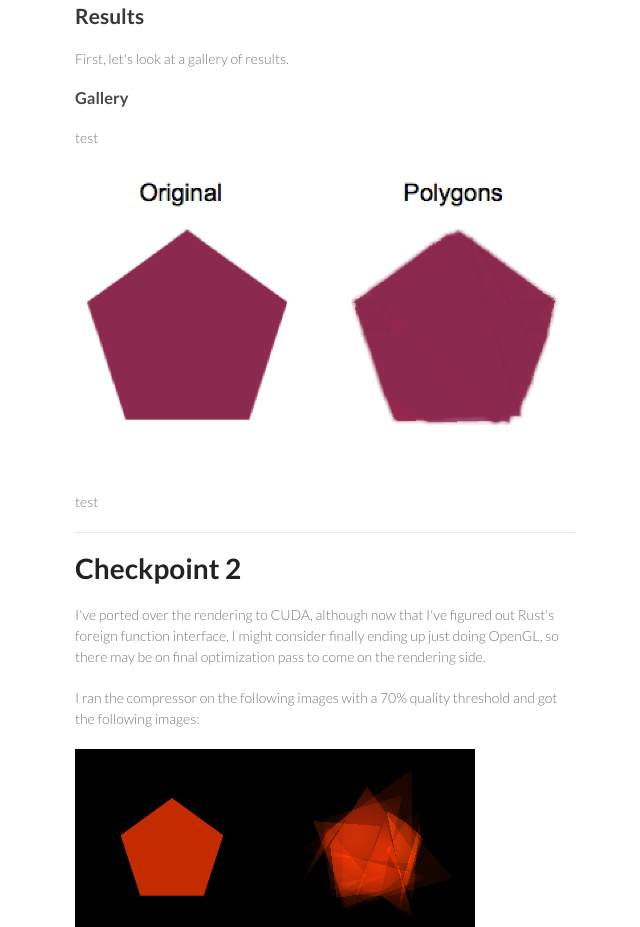
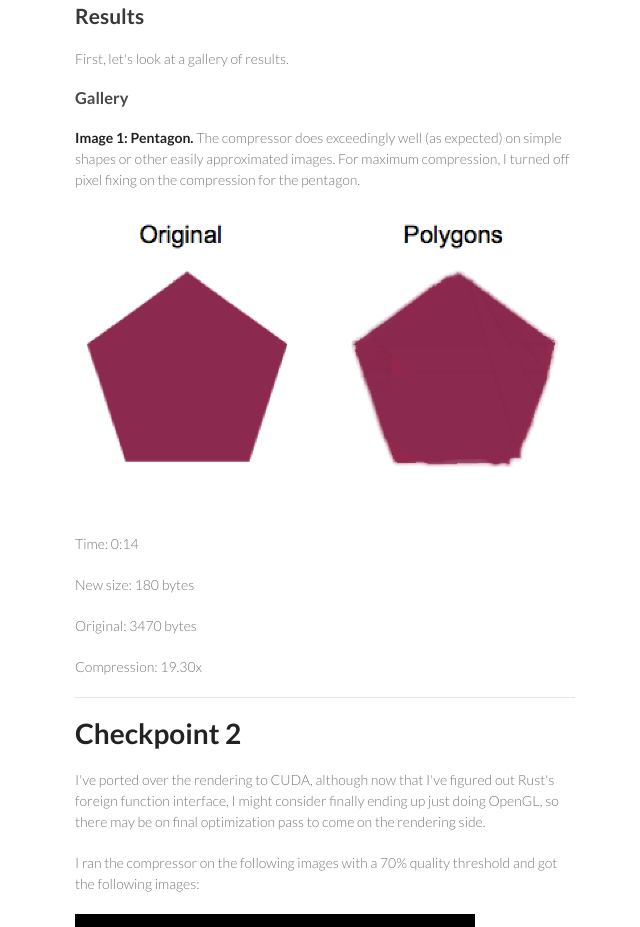
Before and after one commit to willcrichton/gpe, a plain HTML site: page index.html in a window 1280 px wide. Shown: the part 2953-3880 px from the top of the page, without its empty margins (495-1135 px from the left). Drawn offline with Linux system fonts and the light colour scheme.

```diff
--- a/index.html
+++ b/index.html
@@ -124,11 +124,17 @@
 <h3>
 <a id="gallery" class="anchor" href="#gallery" aria-hidden="true"><span class="octicon octicon-link"></span></a>Gallery</h3>
 
-<p>test</p>
+<p><strong>Image 1: Pentagon.</strong>  The compressor does exceedingly well (as expected) on simple shapes or other easily approximated images. For maximum compression, I turned off pixel fixing on the compression for the pentagon.</p>
 
 <p><img src="images/pentagon.png" alt=""></p>
 
-<p>test</p>
+<p>Time: 0:14</p>
+
+<p>New size: 180 bytes</p>
+
+<p>Original: 3470 bytes</p>
+
+<p>Compression: 19.30x</p>
 
 <hr>
 
```
Also changed, not shown: params.json (+1 -1 lines).
